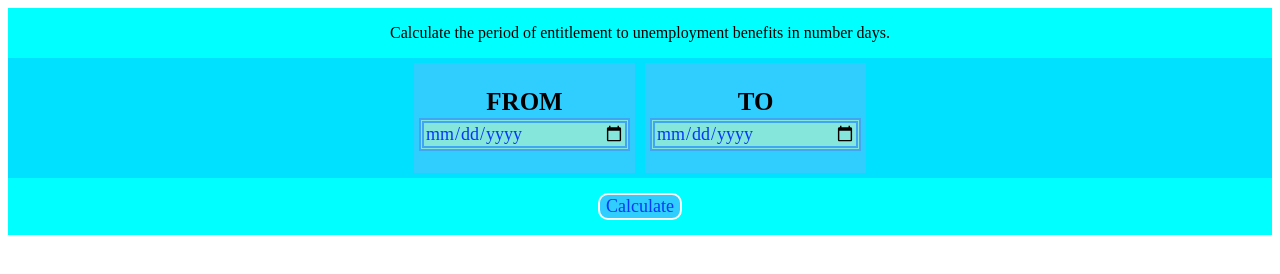
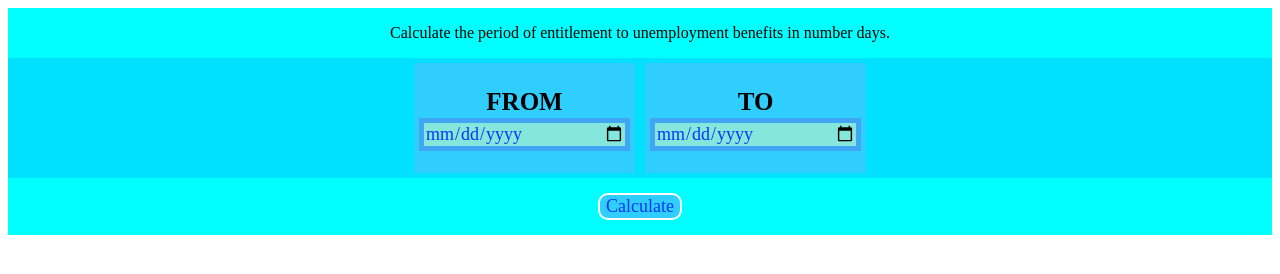
Before and after one commit to maestroGit/DiasParo, a website: page index.html in a window 1280 px wide. Drawn offline with Linux system fonts and the light colour scheme.

```diff
--- a/style.css
+++ b/style.css
@@ -38,7 +38,7 @@
   background-color: rgb(133, 230, 219);
   width: 200px;
   border:5px;
-  border-style:double;
+  border-style: solid;
   border-color: rgb(64, 165, 243);
   font-size: 18px;
   font-family:montserrat;
```
Also changed, not shown: README.md.
